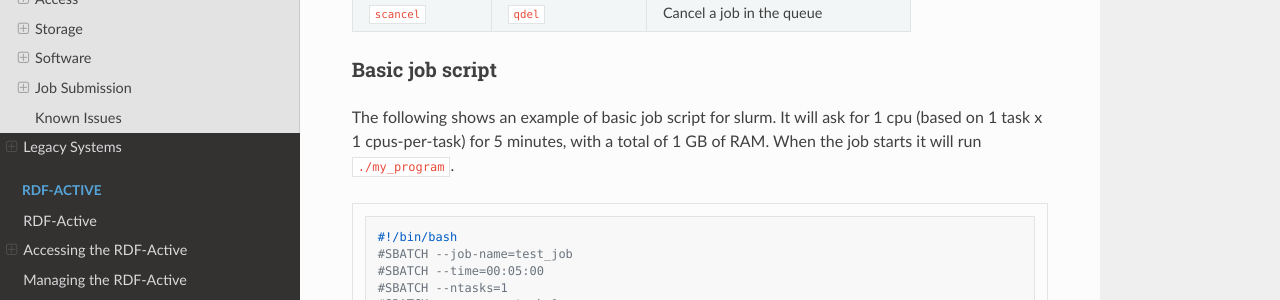
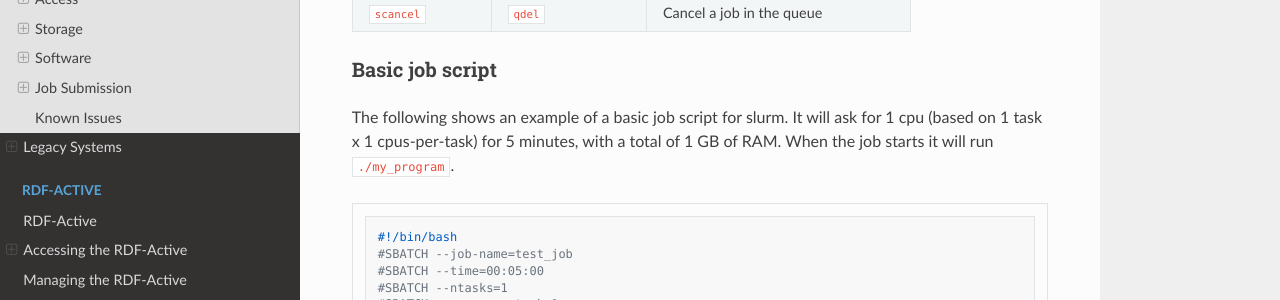
Before and after one commit to ImperialCollegeLondon/icl-rcs-user-guide, an MkDocs documentation site: the page built from docs/hpc/pilot/hx2.md, in a window 1280 px wide and 900 px high, scrolled down 4729 px. Shown: the part 150-450 px from the top of the window. Built offline with MkDocs 1.6.1, drawn with Linux system fonts in a browser that asks for light colours; nearby versions of some CDN libraries.

````diff
--- a/docs/hpc/pilot/hx2.md
+++ b/docs/hpc/pilot/hx2.md
@@ -156,7 +156,7 @@ Job submission on HX2 differs slightly, as it uses the [SLURM Workload Manager](
 
 ### Basic job script
 
-The following shows an example of basic job script for slurm. It will ask for 1 cpu (based on 1 task x 1 cpus-per-task) for 5 minutes, with a total of 1 GB of RAM. When the job starts it will run `./my_program`.
+The following shows an example of a basic job script for slurm. It will ask for 1 cpu (based on 1 task x 1 cpus-per-task) for 5 minutes, with a total of 1 GB of RAM. When the job starts it will run `./my_program`.
 
 ```bash
 #!/bin/bash
````
